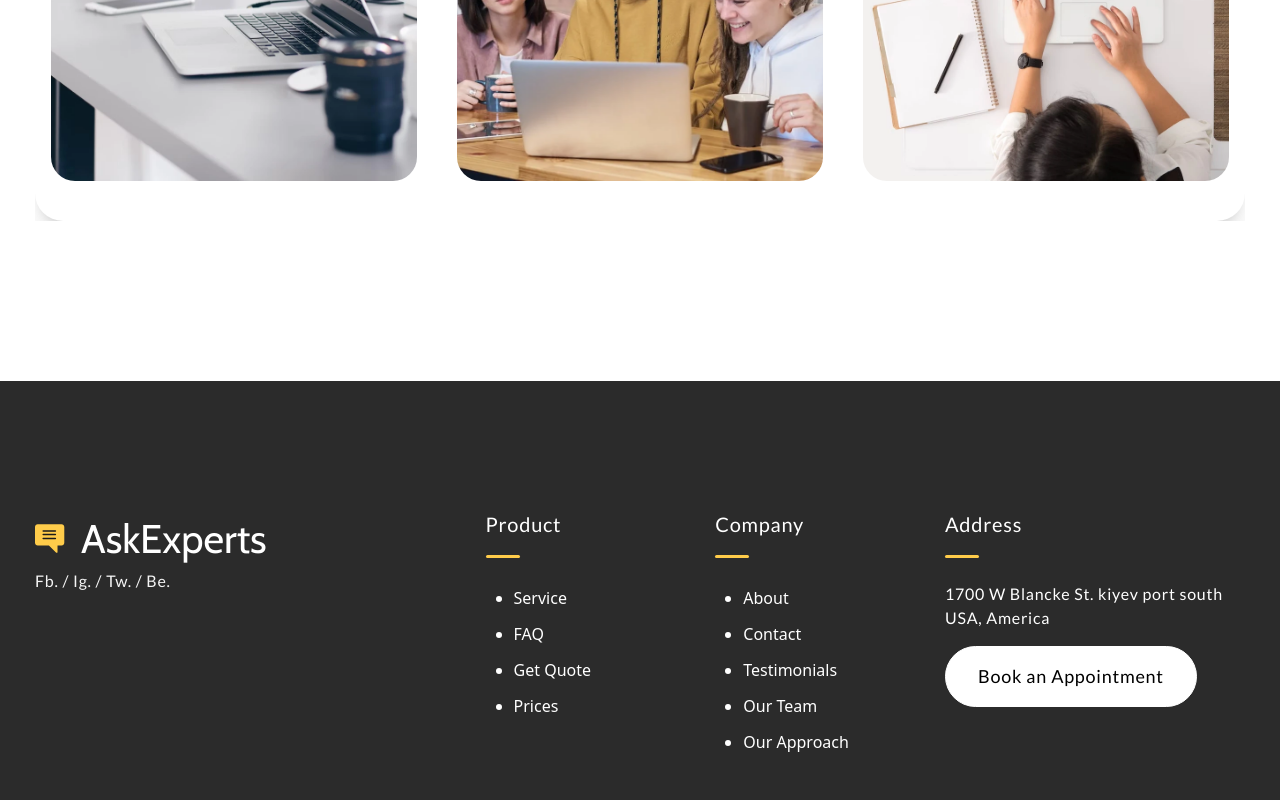
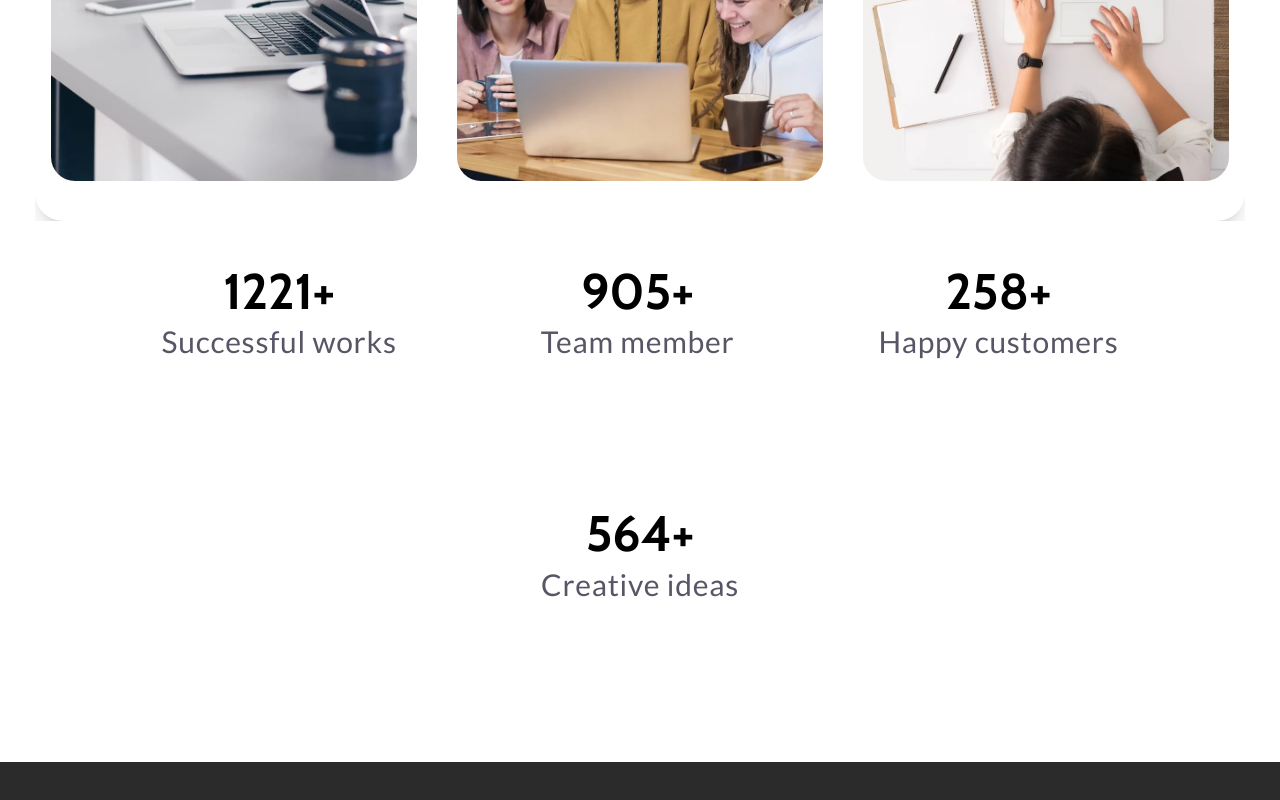
Before and after one commit to uuqkun/ask-experts-app, a React (Vite) app: page / in a window 1280 px wide. Shown: the part 5242-6042 px from the top of the page. Built offline with nearby package versions, Linux system fonts and the light colour scheme.

Commit message:
finished

```diff
--- a/src/components/Counter.jsx
+++ b/src/components/Counter.jsx
@@ -1,11 +1,20 @@
-import React from 'react'
+import countData from "../constants/countData";
 
 const Counter = () => {
   return (
-    <div>
-      <h2>Counter</h2>
-    </div>
-  )
-}
+    <section className="flex justify-center mb-40 relative">
+      <div className="lg:w-[1210px] w-[85%]">
+        <ul className="flex flex-wrap justify-center gap-36">
+          {countData.map((data) => (
+            <li key={data.title}>
+              <h1 className="w-fit mx-auto">{data.count}+</h1>
+              <p className="text-3xl">{data.title}</p>
+            </li>
+          ))}
+        </ul>
+      </div>
+    </section>
+  );
+};
 
 export default Counter;
--- a/src/components/Gallery.jsx
+++ /dev/null
@@ -1,11 +0,0 @@
-import React from 'react'
-
-const Gallery = () => {
-  return (
-    <div>
-      <h2>gallery</h2>
-    </div>
-  )
-}
-
-export default Gallery;
--- a/src/components/ImageGallery.jsx
+++ b/src/components/ImageGallery.jsx
@@ -3,7 +3,7 @@ import { Button, HeaderSection } from "./components";
 
 const ImageGallery = () => {
   return (
-    <section className="flex justify-center mb-40 relative pt-20">
+    <section className="flex justify-center mb-10 relative pt-20">
       <div className="bg-gallery absolute top-0 left-0 z-[-1] w-full lg:h-[445px] sm:h-[50%] h-[70%]" />
 
       <div className="lg:w-[1210px] w-[85%]">
--- a/src/components/components.js
+++ b/src/components/components.js
@@ -18,4 +18,3 @@ export { default as Affiliation } from "./Affiliation";
 export { default as AskExLogo } from "./AskExLogo";
 export { default as SectionTag } from "./SectionTag";
 export { default as HeaderSection } from './HeaderSection';
-export { default as Gallery } from "./Gallery";
--- /dev/null
+++ b/src/constants/countData.js
@@ -0,0 +1,18 @@
+export default [
+    {
+        count: 1221,
+        title: 'Successful works'
+    },
+    {
+        count: 905,
+        title: 'Team member'
+    },
+    {
+        count: 258,
+        title: 'Happy customers'
+    },
+    {
+        count: 564,
+        title: 'Creative ideas'
+    },
+]
--- a/src/pages/Home.jsx
+++ b/src/pages/Home.jsx
@@ -1,4 +1,4 @@
-import { Hero, About, Affiliation, Services, Process, ImageGallery } from "../components/components";
+import { Hero, About, Affiliation, Services, Process, ImageGallery, Counter } from "../components/components";
 
 const Home = () => {
   return (
@@ -20,7 +20,11 @@ const Home = () => {
       {/* process */}
       <Process />
 
+      {/* Gallery */}
       <ImageGallery/>
+
+      {/* Counter */}
+      <Counter />
 
     </div>
   );
```
